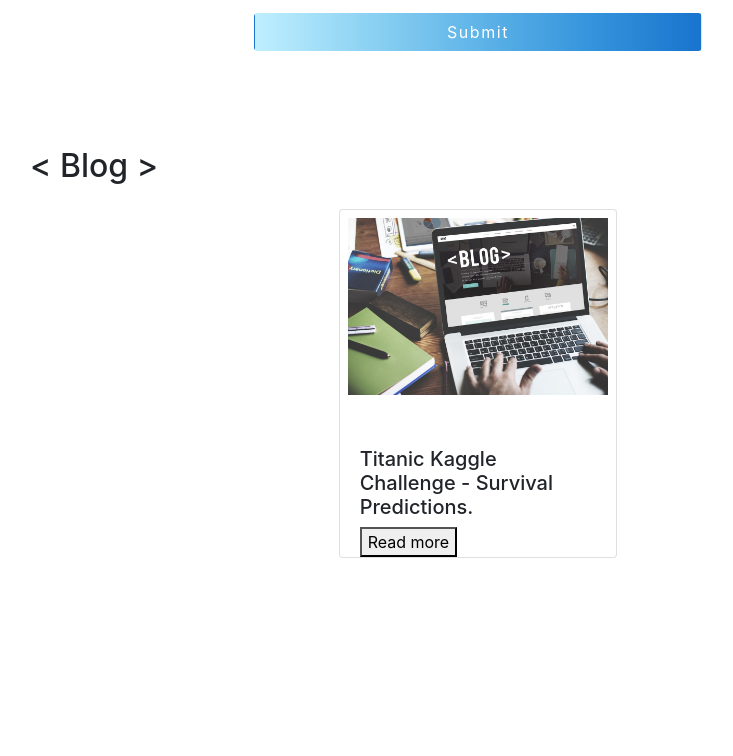
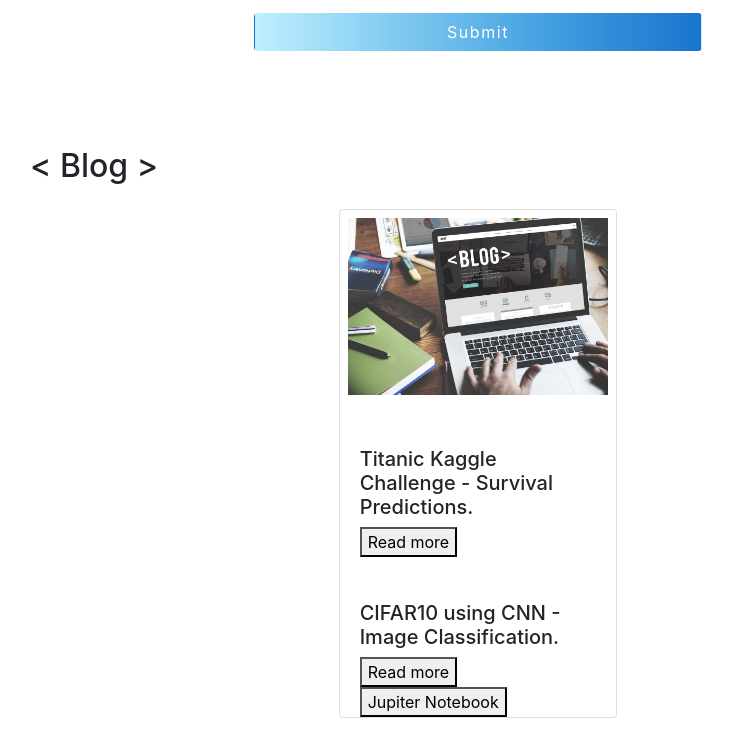
Before and after one commit to Shraddha-Ingale34/Shraddha-Ingale34.github.io, a website with bundled scripts: page index.html in a window 1280 px wide. Shown: the part 4489-5245 px from the top of the page, without its empty margins (306-1039 px from the left). Before the commit the page ends 5143 px from the top, so only its background shows below. Built offline with nearby package versions, Linux system fonts and the light colour scheme; files whose address does not match are found by name; a web font is replaced by a local one.

Commit message:
Commit_Assignment2

```diff
--- a/index.html
+++ b/index.html
@@ -603,6 +603,12 @@
 
                 <button onclick="window.open('Titanic_blog_Notebook.html')"  id="myBtn">Read more</button>
               </div>
+              <div class="card-body pb-0">
+                <h5 class="pt-4">CIFAR10 using CNN - Image Classification.</h5>
+
+                <button onclick="window.open('http://sxi1736.uta.cloud/Blog/')"  id="myBtn">Read more</button>
+                <button onclick="window.open('https://colab.research.google.com/drive/1idxSEL_5FSaFHDGXoyW64vL1VB7jOM8M#scrollTo=kUIGROtY8yah')"  id="myBtn">Jupiter Notebook</button>
+              </div>
             </div>
           </div>
         </div>
```
